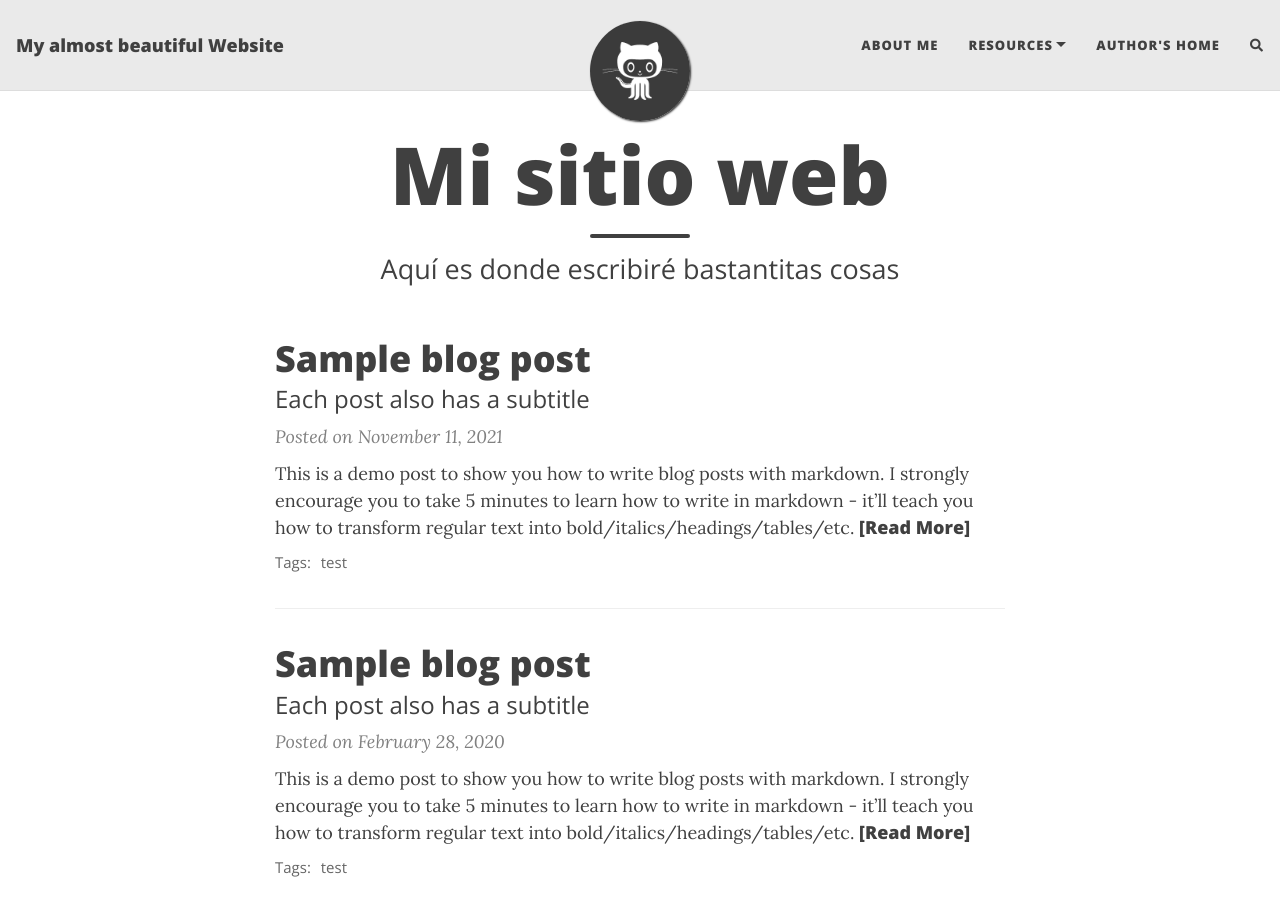
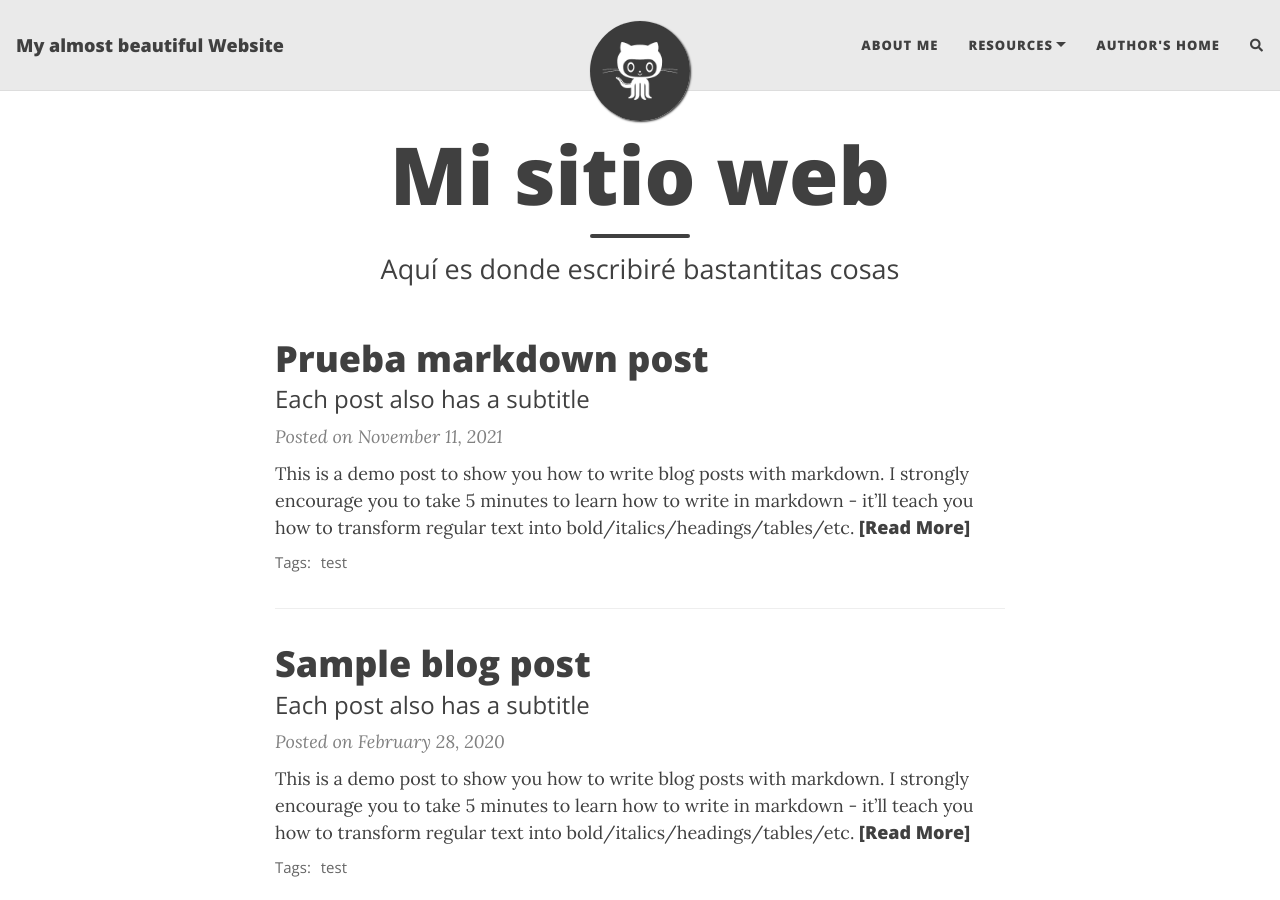
Before and after one commit to justHector/almost-beautiful-jekyll, a Jekyll site: the page built from index.html, in a window 1280 px wide and 900 px high. Built offline with Jekyll 4.4.1, drawn with Linux system fonts in a browser that asks for light colours; nearby versions of some CDN libraries; the list of posts is cut into pages by our own code; comment, search, counter and statistics services are not loaded.

Commit message:
Update 2021-11-11-prueba-markdown.md

```diff
--- a/_posts/2021-11-11-prueba-markdown.md
+++ b/_posts/2021-11-11-prueba-markdown.md
@@ -1,8 +1,8 @@
 ---
 layout: post
-title: Sample blog post
+title: Prueba markdown post
 subtitle: Each post also has a subtitle
-gh-repo: daattali/beautiful-jekyll
+gh-repo:  justHector/almost-beautiful-jekyll
 gh-badge: [star, fork, follow]
 tags: [test]
 comments: true
```
